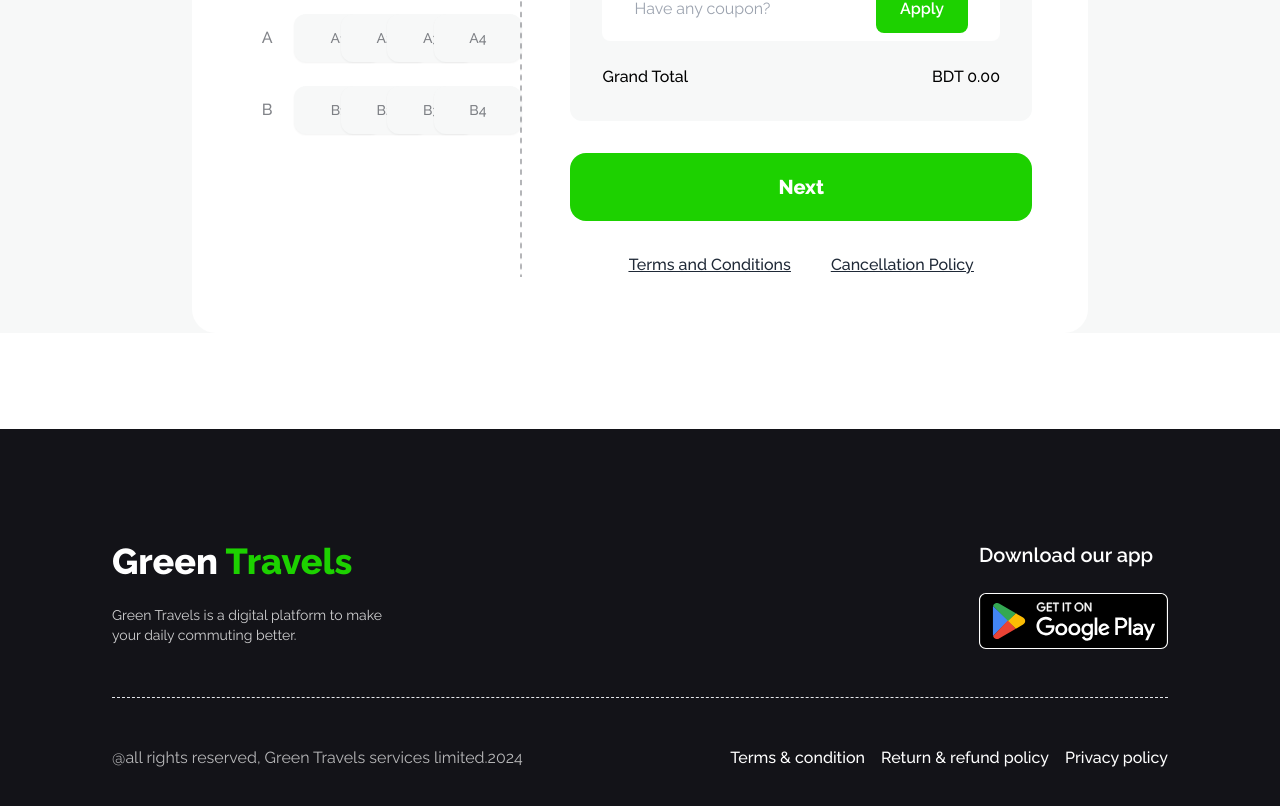
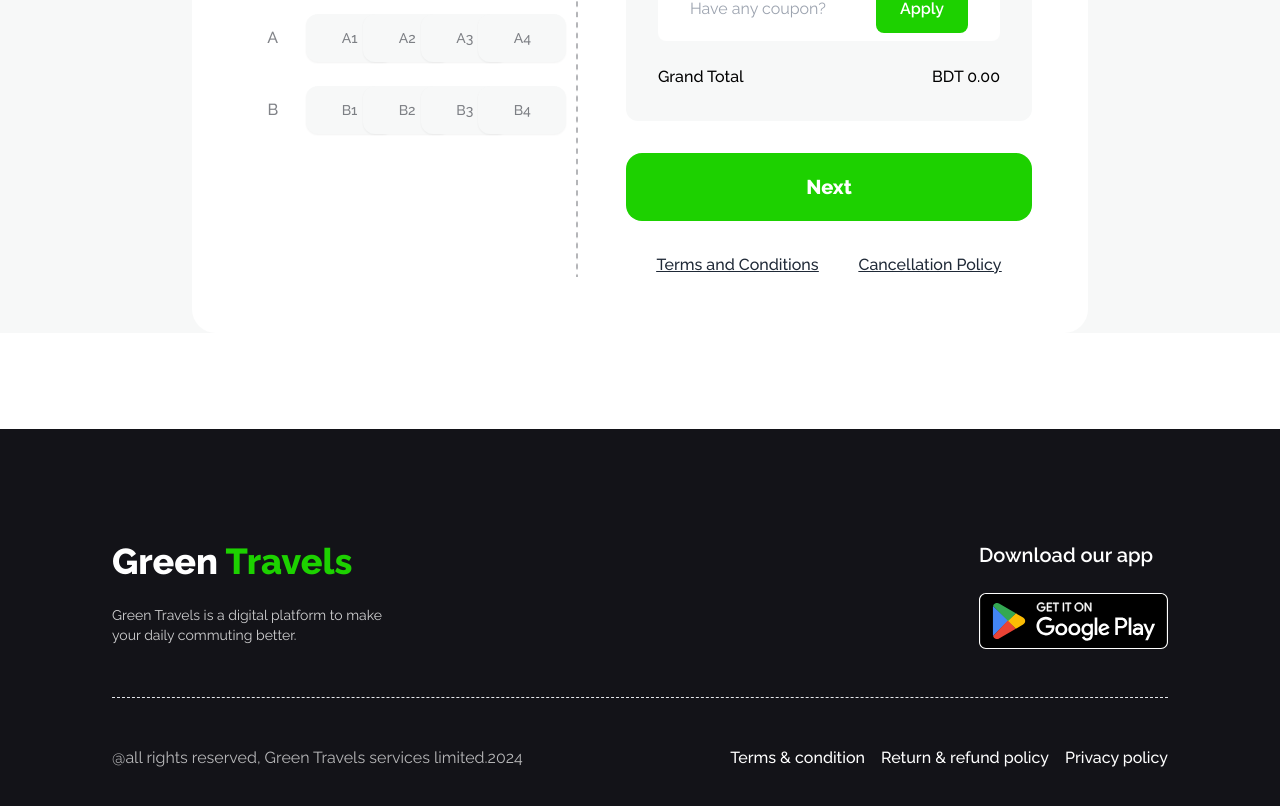
Before and after one commit to alexsarker/B9A5-green-travels, a React (Vite) app: page / in a window 1280 px wide. Shown: the part 2687-3493 px from the top of the page. Built offline with nearby package versions, Linux system fonts and the light colour scheme.

Commit message:
vercel fixed and button

```diff
--- a/src/TicketArea.jsx
+++ b/src/TicketArea.jsx
@@ -302,8 +302,8 @@ const TicketArea = () => {
               onClick={() => document.getElementById("my_modal_1").showModal()}
               className={
                 listArray.length > 4
-                  ? "py-5 px-52 text-white text-xl bg-gray-200 font-extrabold rounded-2xl disabled"
-                  : "py-5 px-52 bg-color text-white text-xl font-extrabold rounded-2xl"
+                  ? "py-5 w-full text-white text-xl bg-gray-200 font-extrabold rounded-2xl hidden"
+                  : "py-5 w-full bg-color text-white text-xl font-extrabold rounded-2xl"
               }
             >
               Next
```
Also changed, not shown: 1 other file (tests, documents, lock files or other folders).
